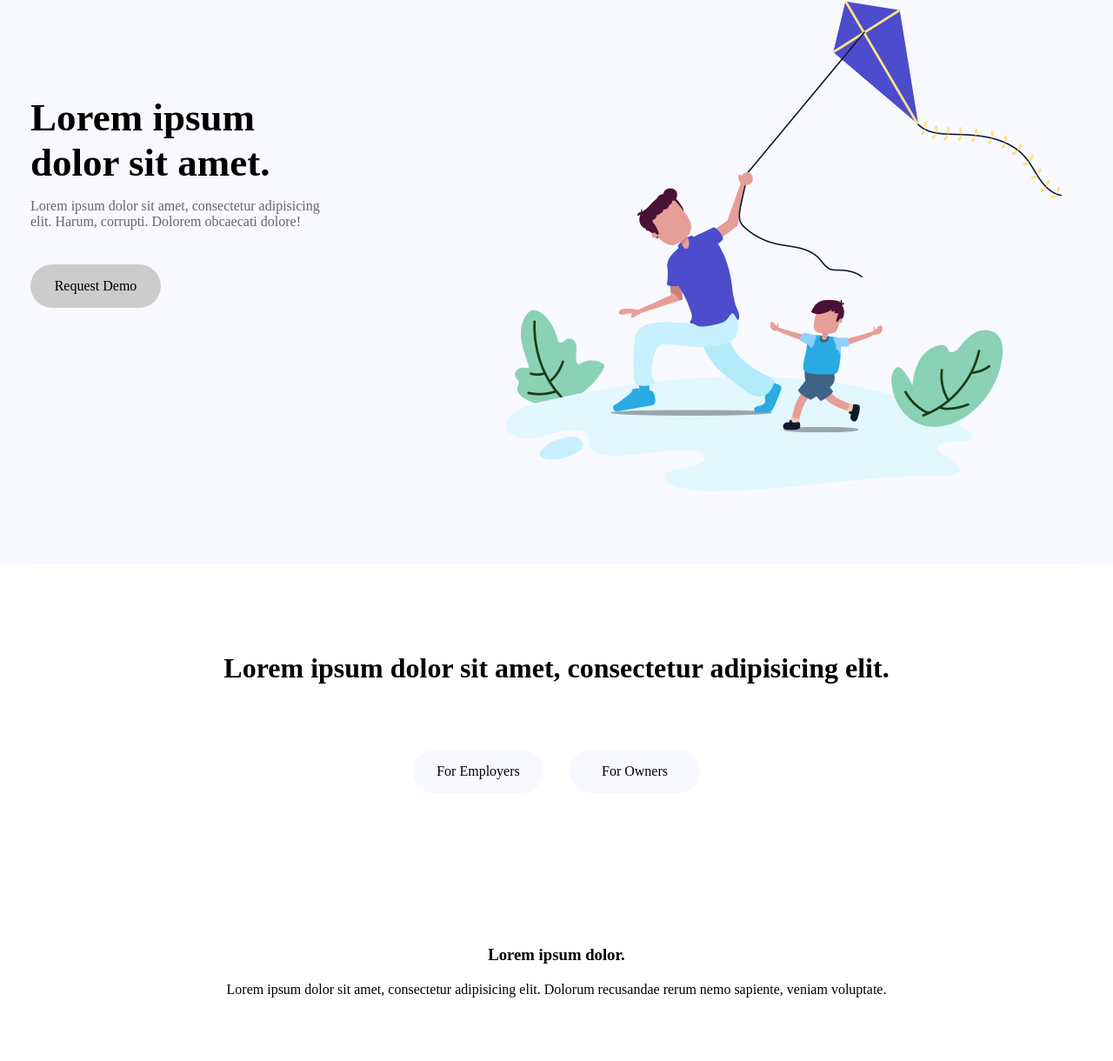
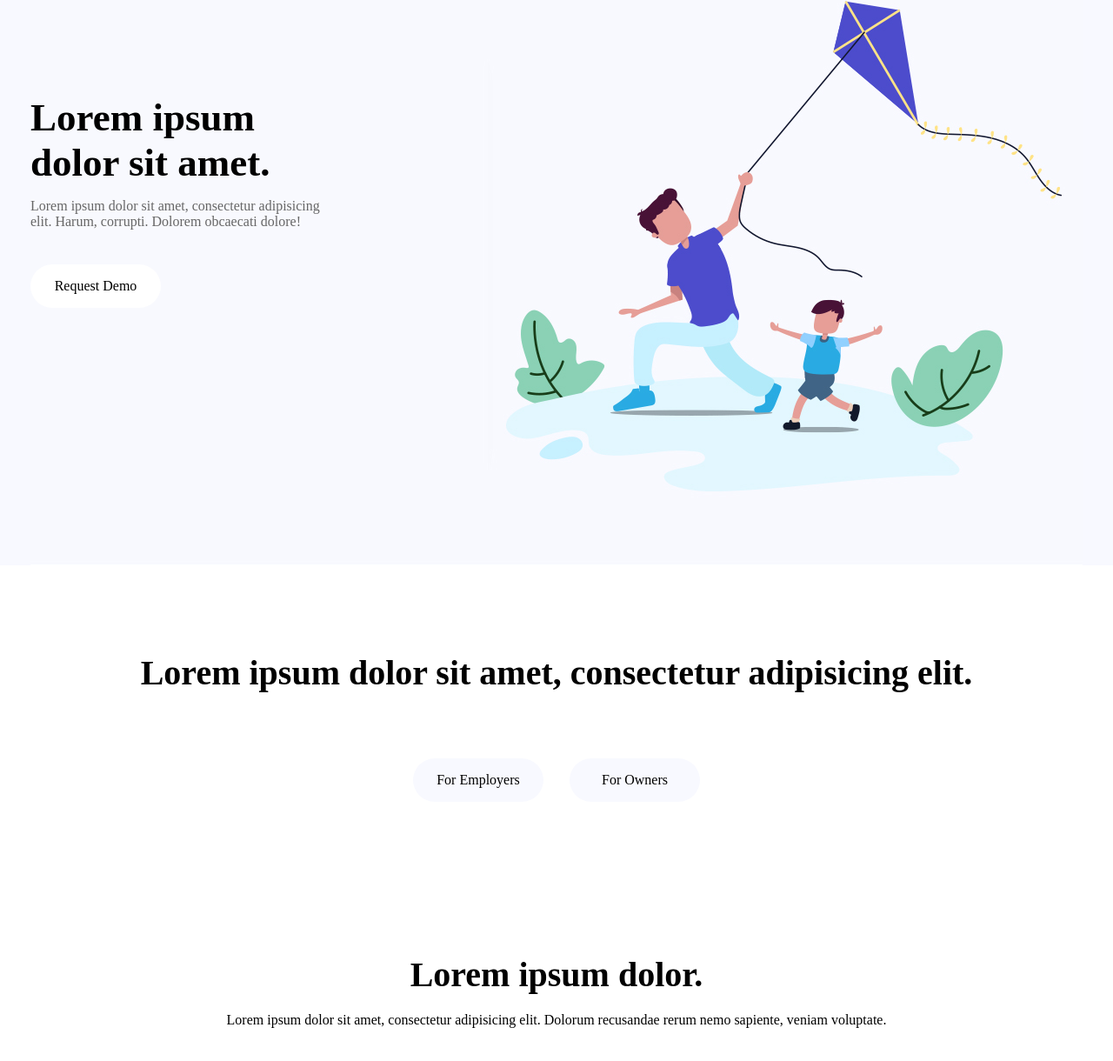
Before and after one commit to doheon98/my_site, a plain HTML site: page 02chavy/index.html in a window 1280 px wide. Shown: the part 2061-3281 px from the top of the page at 87% size. Drawn offline with Linux system fonts and the light colour scheme.

Commit message:
Update index.html

```diff
--- a/02chavy/index.html
+++ b/02chavy/index.html
@@ -49,7 +49,7 @@
 		/*slider*/
 		.visual{}
 		.visual .view{width: 1210px;position: relative;height: 605px;margin: 0 auto;}
-		.visual .slider img.img{position: absolute;left: 10%;}
+		.visual .slider img.img{position: absolute;left: 20%;}
 		.visual .slider li{overflow: hidden;}
 		.visual .visualTxt{position: absolute;top: 150px;width: 500px;}
 		.visual .visualTxt h3{font-size:2.5em;margin-bottom: 20px;}
@@ -138,7 +138,7 @@
 			margin-bottom: 40px;
 		}
 		div.sldWrap .sld a.btn{
-			background-color:#ccc;color:black;
+			background-color:#fff;color:black;
 			width: 150px;height: 50px;
 			display: block;text-align: center;line-height: 50px;
 			border: 1px none #000;border-radius:25px;
@@ -153,13 +153,14 @@
 		/*bpgWrap*/
 		div.bpgWrap{
 			width: 1210px;height: 750px;
-			margin: 0 auto;padding: 100px;
+			margin: 0 auto;padding: 100px 0;
 		}
 		div.bpgWrap h1{
 			text-align: center;margin-bottom: 75px;
+			font-size:2.5em;
 		}
 		div.bpgBtn{
-			margin-left: 340px;
+			margin-left: 440px;
 		}
 		div.bpgWrap a{
 			float: left;margin-right: 30px;
@@ -182,7 +183,7 @@
 			text-align: center;
 		}
 		div.bpgWrap h3{
-			margin-bottom: 20px;
+			margin-bottom: 20px;font-size:2.5em;
 		}
 
 	</style>
```
